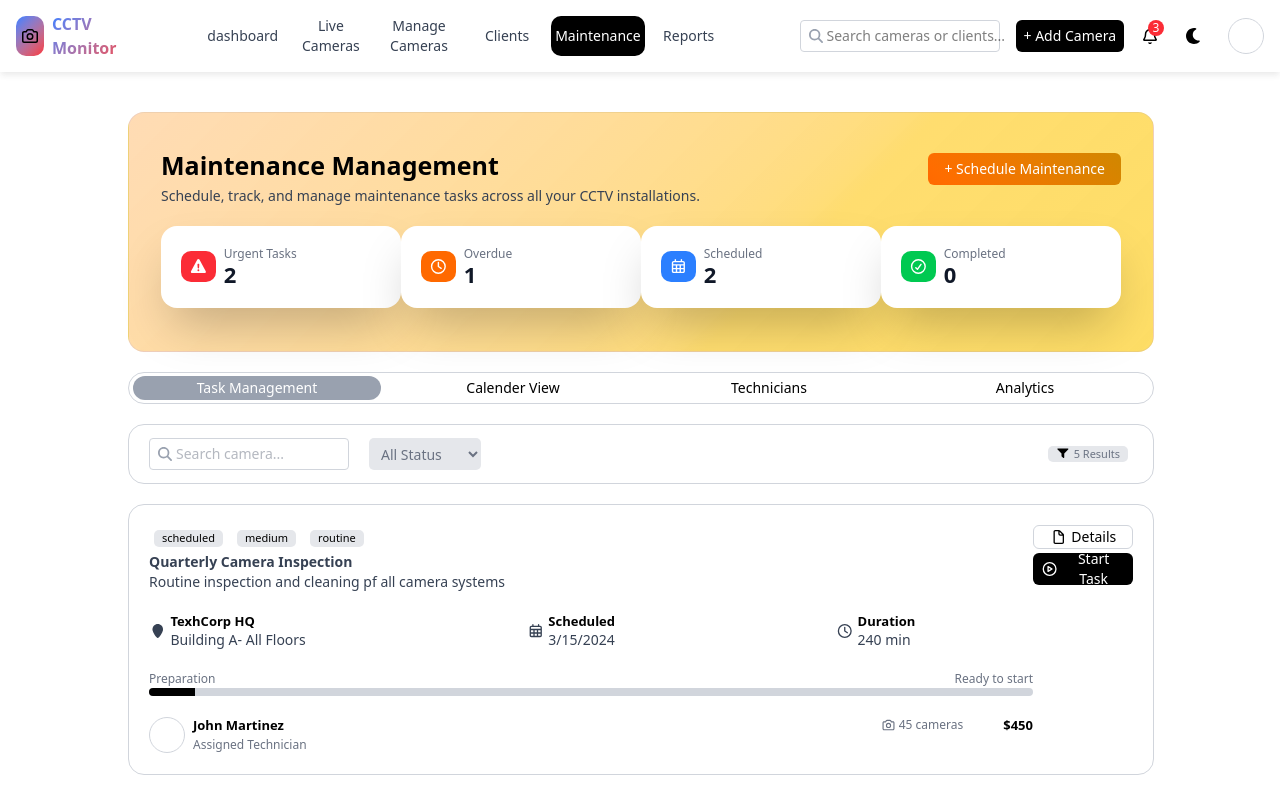
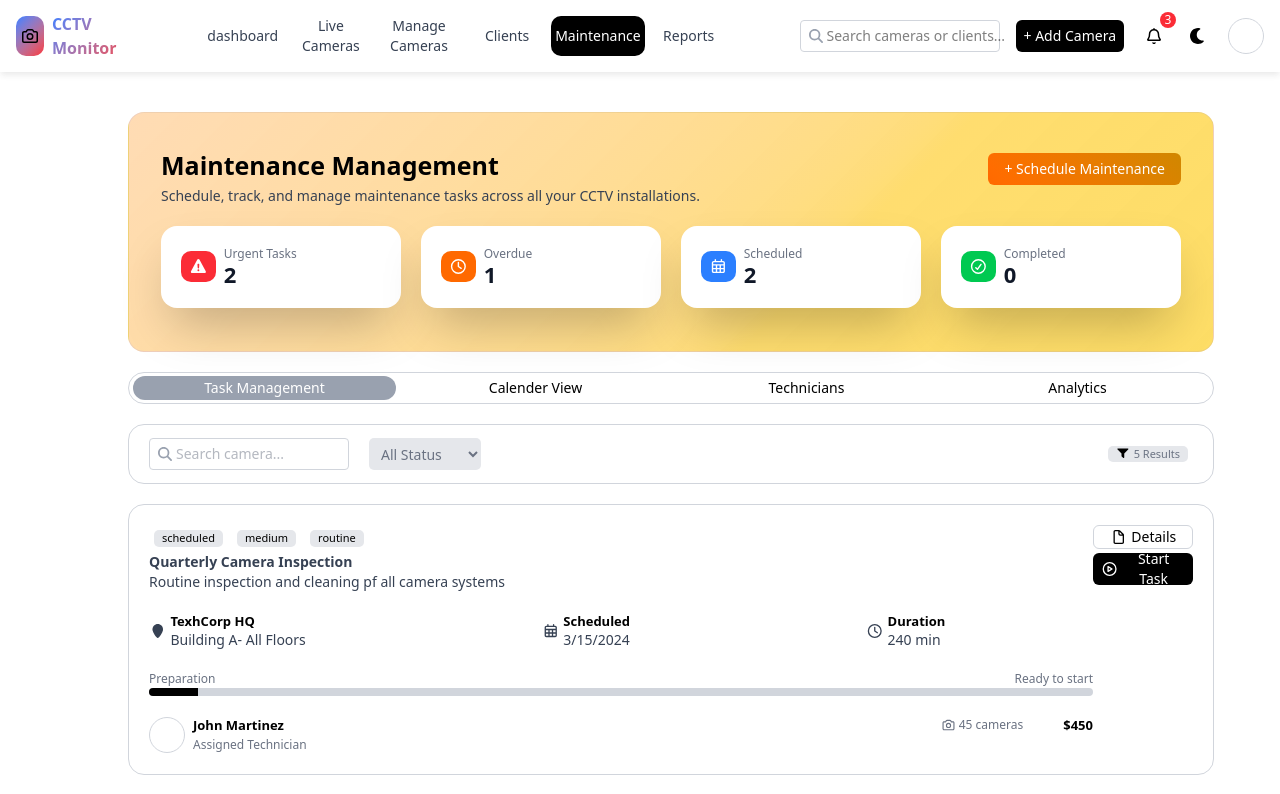
Before and after one commit to Bernard-Kuria/CCTV-monitor, a React (Vite) app in the folder frontend/: page /maintenance in a window 1280 px wide. Shown: the top 794 px of the page. Built offline with nearby package versions, Linux system fonts and the light colour scheme.

Commit message:
Fixed the default section change on the maintenance and reports page.

```diff
--- a/frontend/src/glob-components/Nav.tsx
+++ b/frontend/src/glob-components/Nav.tsx
@@ -39,7 +39,7 @@ export default function Nav() {
           <li
             className={`flex-1 flex justify-center items-center text-center px-1 break-words whitespace-normal ${
               location.pathname === "/" + pageUrl
-                ? "bg-black rounded-[10px] text-white"
+                ? "bg-black rounded-[10px] text-white dark:bg-white dark:text-black"
                 : ""
             } `}
           >
@@ -65,18 +65,18 @@ export default function Nav() {
 
         <button className="button">+ Add Camera</button>
 
-        <div className="relative cursor-pointer">
+        <div className="relative cursor-pointer rounded p-1 hover:bg-gray-200 dark:hover:bg-gray-500 transition">
           <FontAwesomeIcon
-            className="w-5 h-5 text-black"
+            className="w-5 h-5 text-black dark:text-white"
             icon={["far", "bell"]}
           />
-          <div className="absolute -top-1 -right-1 bg-red-500 text-white text-xs rounded-full w-4 h-4 flex items-center justify-center">
+          <div className="absolute -top-2 -right-2 bg-red-500 text-white text-xs rounded-full w-4 h-4 flex items-center justify-center">
             3
           </div>
         </div>
 
         <button
-          className="theme cursor-pointer p-2 rounded hover:bg-gray-200 dark:hover:bg-green-500 transition"
+          className="theme cursor-pointer p-1 rounded hover:bg-gray-200 dark:hover:bg-gray-500 transition"
           onClick={() => setTheme(theme === "bright" ? "dark" : "bright")}
         >
           <FontAwesomeIcon
--- a/frontend/src/glob-components/header-gradient/GradientHeader.tsx
+++ b/frontend/src/glob-components/header-gradient/GradientHeader.tsx
@@ -28,12 +28,10 @@ export default function GradientHeader({
         </div>
       </div>
 
-      <ul className="cards flex justify-between w-full">
+      <ul className="cards flex justify-between gap-5 w-full">
         {cards.map((card) => (
-          <li
-            key={card.cardTitle}
-            className="card flex items-center leading-tight"
-          >
+          <li key={card.cardTitle} className="card flex-1">
+            <div className="flex items-center leading-tight">
               <FontAwesomeIcon
                 className={`text-[15px] p-2 rounded-[10px] ${card.color[0]} mr-2 text-white`}
                 icon={[card.icon[0] as IconPrefix, card.icon[1] as IconName]}
@@ -45,6 +43,7 @@ export default function GradientHeader({
                   {card.cardAdditionalInfo}
                 </h5>
               </div>
+            </div>
           </li>
         ))}
       </ul>
--- a/frontend/src/glob-components/sub-section-nav/SubSectionContext.tsx
+++ b/frontend/src/glob-components/sub-section-nav/SubSectionContext.tsx
@@ -14,6 +14,7 @@ export type SubSectionContextType = {
   setSectionProps: (props: SectionProps) => void;
   activeSection: string;
   SectionNav: () => JSX.Element;
+  handleSectionChange: handleSectionChange;
 };
 
 export const SubSectionContext = createContext<SubSectionContextType | null>(
--- a/frontend/src/glob-components/sub-section-nav/SubSectionProvider.tsx
+++ b/frontend/src/glob-components/sub-section-nav/SubSectionProvider.tsx
@@ -40,6 +40,7 @@ export default function SubSectionProvider({ children }: Props) {
         setSectionProps,
         activeSection,
         SectionNav,
+        handleSectionChange,
       }}
     >
       {children}
--- a/frontend/src/pages/maintenance/Maintenance.tsx
+++ b/frontend/src/pages/maintenance/Maintenance.tsx
@@ -28,7 +28,8 @@ export default function Maintenance() {
   }
 
   const { GradientHeader, setHeaderProps } = Headercontext;
-  const { setSectionProps, activeSection, SectionNav } = Sectioncontext;
+  const { setSectionProps, activeSection, SectionNav, handleSectionChange } =
+    Sectioncontext;
   const { messageProps, setOptions, Sorter, setEl } = Sortercontext;
 
   useEffect(() => {
@@ -81,6 +82,7 @@ export default function Maintenance() {
         "Analytics",
       ],
     });
+    handleSectionChange("Task Management");
   }, []);
 
   useEffect(() => {
--- a/frontend/src/pages/reports/Reports.tsx
+++ b/frontend/src/pages/reports/Reports.tsx
@@ -24,7 +24,8 @@ export default function Reports() {
   }
 
   const { GradientHeader, setHeaderProps } = Headercontext;
-  const { setSectionProps, activeSection, SectionNav } = Sectioncontext;
+  const { setSectionProps, activeSection, SectionNav, handleSectionChange } =
+    Sectioncontext;
   const { messageProps, setOptions, Sorter, setEl } = Sortercontext;
 
   useEffect(() => {
@@ -93,6 +94,7 @@ export default function Reports() {
     setSectionProps({
       sections: ["Dashboard", "Performance", "Current Analytics", "Financial"],
     });
+    handleSectionChange("Dashboard");
   }, []);
 
   useEffect(() => {
```
Lines whose indentation alone changed are shown as unchanged.
